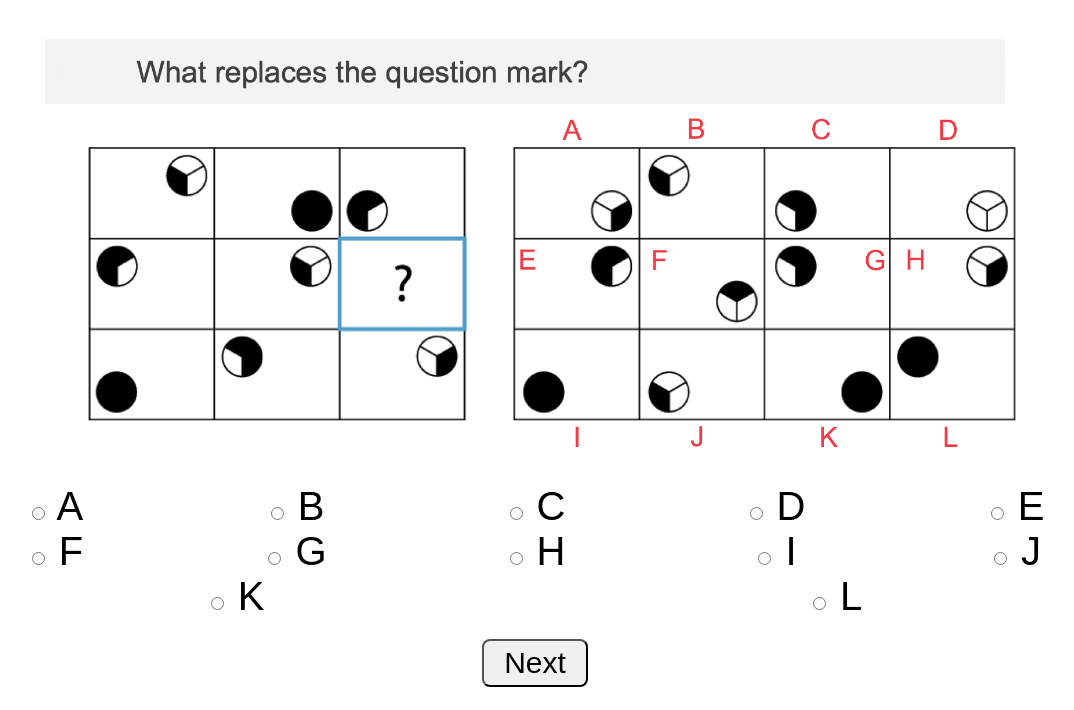
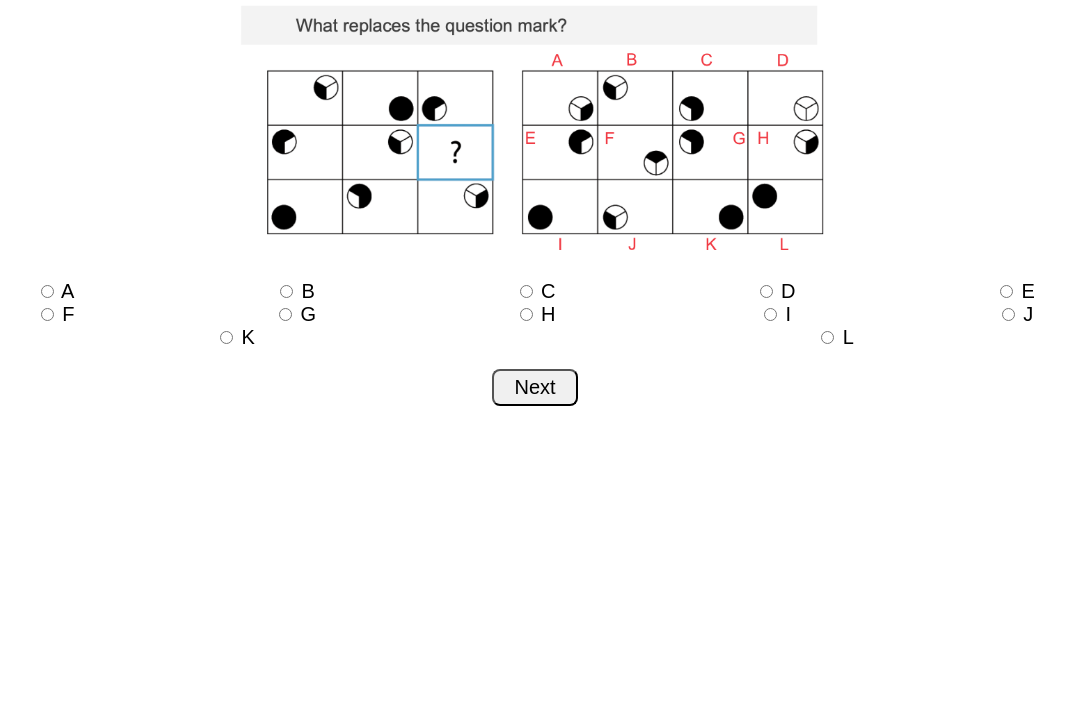
Before and after one commit to XiaoxuanHEI/CognitivaGame, a plain HTML site: page index.html in a window 1280 px wide. Shown: the part 90-800 px from the top of the page, without its empty margins (105-1179 px from the left). Drawn offline with Linux system fonts and the light colour scheme.

Commit message:
change size

```diff
--- a/script.js
+++ b/script.js
@@ -228,7 +228,7 @@ function displayResults() {
     if (result.explanation) {
       const explanationImage = document.createElement('img');
       explanationImage.src = result.explanation;
-      explanationImage.style.maxWidth = '1000px'; // 设置最大宽度为600px
+      explanationImage.style.maxWidth = '600px'; // 设置最大宽度为600px
       resultElement.appendChild(explanationImage);
     }
 
--- a/style.css
+++ b/style.css
@@ -1,6 +1,6 @@
 body {
   font-family: 'Arial', sans-serif;
-  font-size: 40px;
+  font-size: 20px;
   display: flex;
   flex-direction: column;
   align-items: center;
@@ -28,7 +28,7 @@ body {
 }
 
 .question-image {
-  max-width: 1000px;
+  max-width: 600px;
   height: auto;
 }
 
@@ -42,7 +42,7 @@ body {
 
 button {
   padding: 5px 20px;
-  font-size: 30px;
+  font-size: 20px;
   background-color: #f0f0f0;
   border-radius: 8px;
 }
```
